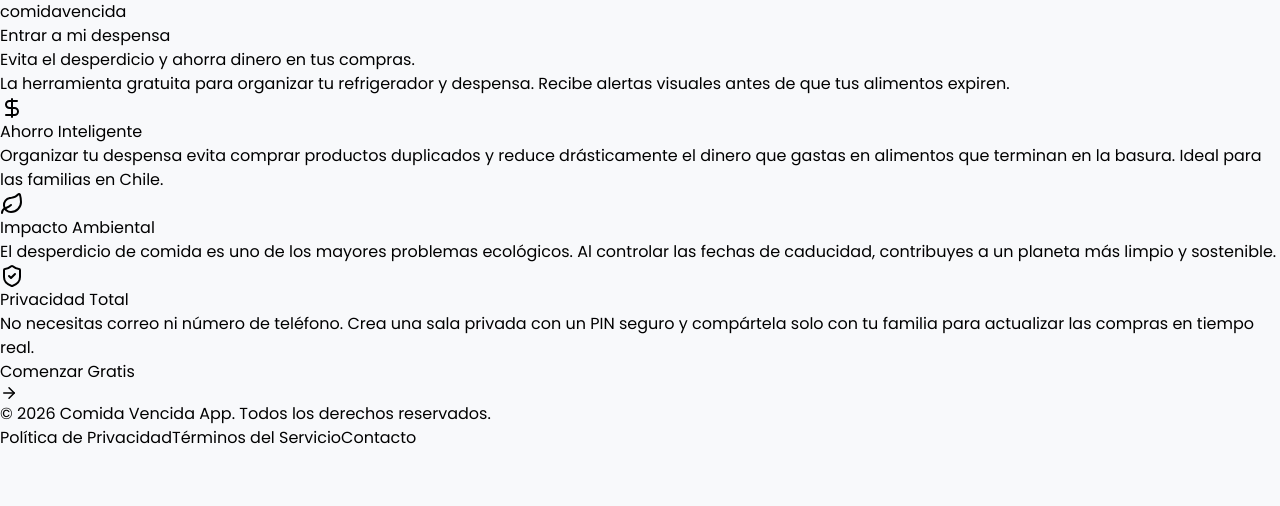
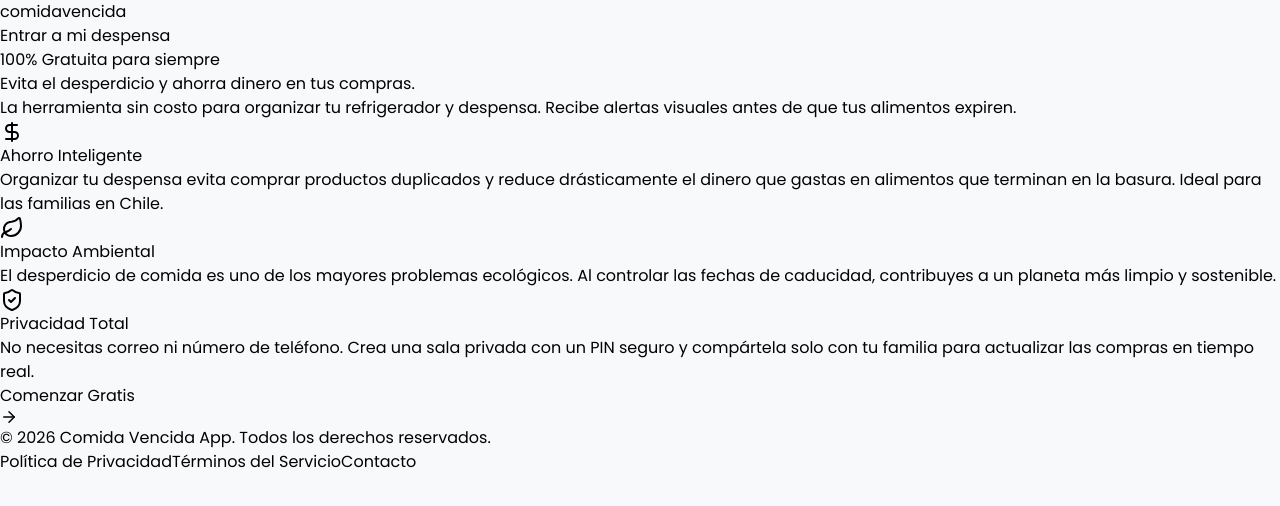
Before and after one commit to carlosundass/comidavencida, a React (Vite) app: page / in a window 1280 px wide. Shown: the top 506 px of the page. Built offline with nearby package versions, Linux system fonts and the light colour scheme.

Commit message:
Agregado distintivo de gratuidad en Landing Page y Términos y Condiciones

```diff
--- a/src/Dashboard.jsx
+++ b/src/Dashboard.jsx
@@ -124,6 +124,71 @@ const Dashboard = () => {
   };
 
   // ==========================================
+  // RENDER PANTALLAS LEGALES Y DE CONTACTO
+  // ==========================================
+
+  if (!usuarioActual && vista === 'privacidad') {
+    return (
+      <div className="min-h-screen bg-[#F8F9FB] flex flex-col relative px-6 py-12">
+        <button onClick={() => setVista('landing')} className="absolute top-6 left-6 text-gray-400 font-black text-xs uppercase tracking-widest flex items-center gap-1 hover:text-gray-600 transition-colors">← Volver</button>
+        <div className="max-w-2xl mx-auto bg-white p-8 rounded-[2rem] shadow-xl mt-8">
+          <h1 className="text-2xl font-black mb-6 text-gray-900">Política de Privacidad</h1>
+          <div className="text-gray-600 space-y-4 text-sm leading-relaxed">
+            <p><strong>Última actualización: Abril 2026</strong></p>
+            <p>En Comida Vencida App, nos tomamos muy en serio tu privacidad. Esta política explica cómo recopilamos, usamos y protegemos tu información.</p>
+            <h3 className="font-bold text-gray-900">1. Información que recopilamos</h3>
+            <p>No recopilamos información personal identificable como nombres reales, correos electrónicos o números de teléfono. Solo almacenamos el "Nombre de Despensa" y el "PIN" que tú mismo creas para acceder a tu cuenta, además de los datos de los alimentos que ingresas.</p>
+            <h3 className="font-bold text-gray-900">2. Publicidad (Google AdSense)</h3>
+            <p>Utilizamos Google AdSense para mostrar anuncios. Google utiliza cookies para publicar anuncios basados en tus visitas anteriores a nuestra aplicación u otros sitios web de Internet. Puedes inhabilitar la publicidad personalizada visitando la Configuración de anuncios de Google.</p>
+            <h3 className="font-bold text-gray-900">3. Almacenamiento de Datos</h3>
+            <p>Tus datos de inventario se almacenan de forma segura utilizando los servicios en la nube de Google (Firebase). No vendemos ni compartimos tus datos de inventario con terceros.</p>
+          </div>
+        </div>
+      </div>
+    );
+  }
+
+  if (!usuarioActual && vista === 'terminos') {
+    return (
+      <div className="min-h-screen bg-[#F8F9FB] flex flex-col relative px-6 py-12">
+        <button onClick={() => setVista('landing')} className="absolute top-6 left-6 text-gray-400 font-black text-xs uppercase tracking-widest flex items-center gap-1 hover:text-gray-600 transition-colors">← Volver</button>
+        <div className="max-w-2xl mx-auto bg-white p-8 rounded-[2rem] shadow-xl mt-8">
+          <h1 className="text-2xl font-black mb-6 text-gray-900">Términos y Condiciones</h1>
+          <div className="text-gray-600 space-y-4 text-sm leading-relaxed">
+            <h3 className="font-bold text-gray-900">1. Servicio 100% Gratuito</h3>
+            <p>Comida Vencida App se ofrece de manera completamente gratuita para todos los usuarios. No existen cargos ocultos, versiones premium ni suscripciones. La plataforma se mantiene operativa gracias a la publicidad mostrada en pantalla.</p>
+            <h3 className="font-bold text-gray-900">2. Aceptación de los Términos</h3>
+            <p>Al acceder y utilizar Comida Vencida App, aceptas estar sujeto a estos Términos y Condiciones. Si no estás de acuerdo, por favor no utilices la aplicación.</p>
+            <h3 className="font-bold text-gray-900">3. Uso de la Aplicación</h3>
+            <p>Comida Vencida es una herramienta de organización personal. Eres responsable de mantener la confidencialidad de tu ID de Despensa y PIN.</p>
+            <h3 className="font-bold text-gray-900">4. Limitación de Responsabilidad</h3>
+            <p>Esta aplicación proporciona cálculos estimativos de fechas de vencimiento. No nos hacemos responsables por alimentos consumidos en mal estado, intoxicaciones, pérdidas económicas o cualquier problema derivado de la información ingresada por el usuario. La revisión del estado real del alimento es responsabilidad exclusiva del usuario.</p>
+          </div>
+        </div>
+      </div>
+    );
+  }
+
+  if (!usuarioActual && vista === 'contacto') {
+    return (
+      <div className="min-h-screen bg-[#F8F9FB] flex flex-col relative px-6 py-12">
+        <button onClick={() => setVista('landing')} className="absolute top-6 left-6 text-gray-400 font-black text-xs uppercase tracking-widest flex items-center gap-1 hover:text-gray-600 transition-colors">← Volver</button>
+        <div className="max-w-md mx-auto w-full mt-10">
+          <div className="bg-white p-8 rounded-[2rem] shadow-xl text-center border border-gray-100">
+            <h1 className="text-3xl font-black mb-4 text-gray-900 italic">Contacto</h1>
+            <p className="text-gray-500 text-sm mb-8 leading-relaxed">¿Tienes dudas, sugerencias o encontraste algún error en la aplicación? ¡Nos encantaría escucharte!</p>
+
+            <a href="mailto:hola@comidavencida.cl" className="inline-block w-full bg-blue-600 text-white font-black p-5 rounded-2xl shadow-xl shadow-blue-200 active:scale-95 uppercase tracking-widest text-sm transition-transform">
+              Enviar un correo
+            </a>
+            <p className="mt-6 text-xs text-gray-400">Responderemos lo antes posible.</p>
+          </div>
+        </div>
+      </div>
+    );
+  }
+
+  // ==========================================
   // RENDER PANTALLA 1: PORTADA SEO (LANDING PAGE)
   // ==========================================
   if (!usuarioActual && vista === 'landing') {
@@ -140,11 +205,14 @@ const Dashboard = () => {
         {/* Contenido SEO para el robot de Google */}
         <main className="flex-1 p-6 max-w-2xl mx-auto w-full">
           <div className="text-center mt-8 mb-10">
+            <div className="inline-block bg-green-100 text-green-700 font-black px-4 py-1.5 rounded-full text-[10px] uppercase tracking-widest mb-4 shadow-sm">
+              100% Gratuita para siempre
+            </div>
             <h2 className="text-4xl font-black tracking-tight text-gray-900 leading-tight mb-4">
               Evita el desperdicio y <span className="text-blue-600">ahorra dinero</span> en tus compras.
             </h2>
             <p className="text-gray-600 font-medium text-lg leading-relaxed">
-              La herramienta gratuita para organizar tu refrigerador y despensa. Recibe alertas visuales antes de que tus alimentos expiren.
+              La herramienta sin costo para organizar tu refrigerador y despensa. Recibe alertas visuales antes de que tus alimentos expiren.
             </p>
           </div>
 
@@ -180,13 +248,13 @@ const Dashboard = () => {
           </button>
         </main>
 
-        {/* Footer legal (Requisito AdSense) */}
-        <footer className="bg-gray-100 p-6 text-center text-xs text-gray-400 font-medium">
-          <p className="mb-2">© 2026 Comida Vencida App. Todos los derechos reservados.</p>
-          <div className="flex justify-center gap-4">
-            <a href="#" className="hover:underline">Política de Privacidad</a>
-            <a href="#" className="hover:underline">Términos del Servicio</a>
-            <a href="#" className="hover:underline">Contacto</a>
+        {/* Footer legal interactivo (Requisito AdSense) */}
+        <footer className="bg-gray-100 p-6 text-center text-xs text-gray-400 font-medium mt-auto">
+          <p className="mb-4">© 2026 Comida Vencida App. Todos los derechos reservados.</p>
+          <div className="flex justify-center gap-4 flex-wrap">
+            <button onClick={() => setVista('privacidad')} className="hover:text-gray-600 hover:underline transition-colors">Política de Privacidad</button>
+            <button onClick={() => setVista('terminos')} className="hover:text-gray-600 hover:underline transition-colors">Términos del Servicio</button>
+            <button onClick={() => setVista('contacto')} className="hover:text-gray-600 hover:underline transition-colors">Contacto</button>
           </div>
         </footer>
       </div>
@@ -199,7 +267,6 @@ const Dashboard = () => {
   if (!usuarioActual && vista === 'login') {
     return (
       <div className="min-h-screen bg-[#F8F9FB] flex flex-col justify-center items-center px-6 relative">
-        {/* Botón volver */}
         <button onClick={() => setVista('landing')} className="absolute top-6 left-6 text-gray-400 font-black text-xs uppercase tracking-widest flex items-center gap-1 hover:text-gray-600 transition-colors">
           ← Volver
         </button>
@@ -241,7 +308,7 @@ const Dashboard = () => {
   // RENDER PANTALLA 3: DASHBOARD (APP REAL)
   // ==========================================
   return (
-    <div className="min-h-screen bg-[#F8F9FB] pb-40 flex flex-col relative">
+    <div className="min-h-screen bg-[#F8F9FB] font-sans pb-40 flex flex-col relative">
       <header className="px-6 pt-12 pb-4 flex justify-between items-center">
         <div>
           <h1 className="text-2xl font-black tracking-tight text-gray-900 leading-none italic">comidavencida</h1>
```
